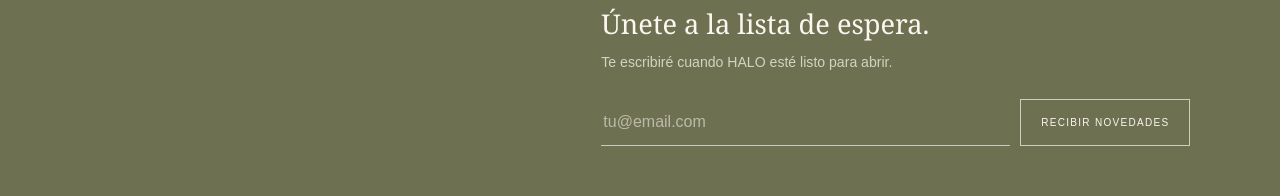
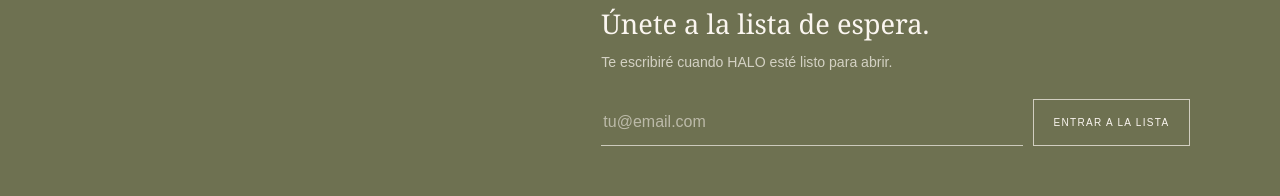
Before and after one commit to leyladelap/leyladelap, a Next.js app: page / in a window 1280 px wide. Shown: the part 5435-5631 px from the top of the page. Built offline with nearby package versions, Linux system fonts and the light colour scheme.

Commit message:
Clarify HALO waitlist conversion copy

```diff
--- a/components/WaitlistForm.tsx
+++ b/components/WaitlistForm.tsx
@@ -35,20 +35,21 @@
 
   return (
     <form className="waitlist" onSubmit={submit}>
-      <label className="sr-only" htmlFor="email">Tu correo</label>
+      <label className="sr-only" htmlFor="email">Tu correo electrónico</label>
       <input
         id="email"
         type="email"
         value={email}
         onChange={(e) => setEmail(e.target.value)}
         placeholder="tu@email.com"
+        autoComplete="email"
         required
       />
       <button type="submit" disabled={state === "loading"}>
-        {state === "loading" ? "entrando..." : "recibir novedades"}
+        {state === "loading" ? "guardando..." : "entrar a la lista"}
       </button>
       <span className="form-note" aria-live="polite">
-        {state === "success" && "Listo. Nos encontramos por aquí."}
+        {state === "success" && "Listo. Te avisaré cuando HALO abra."}
         {state === "error" && "No pude guardar tu correo. Intenta otra vez."}
       </span>
     </form>
```
